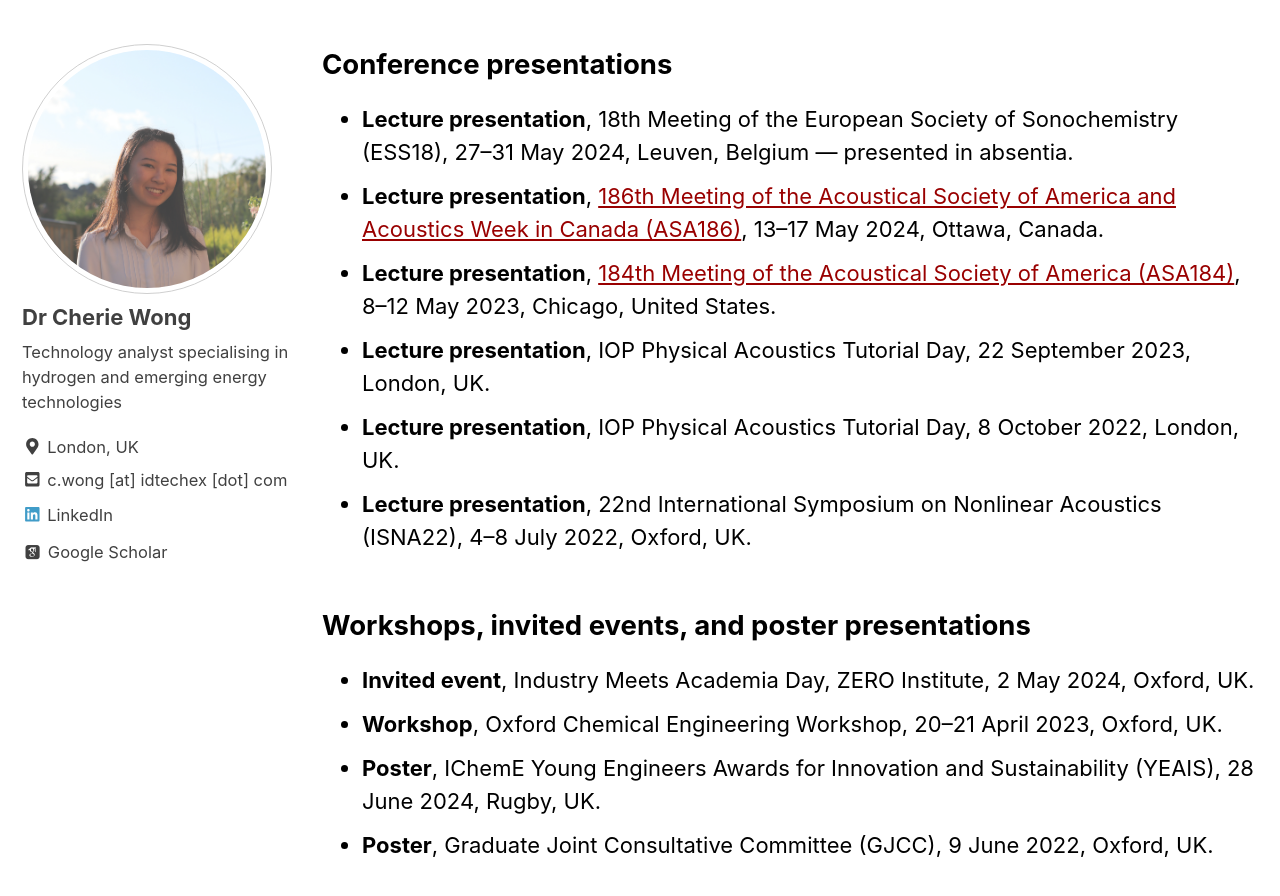
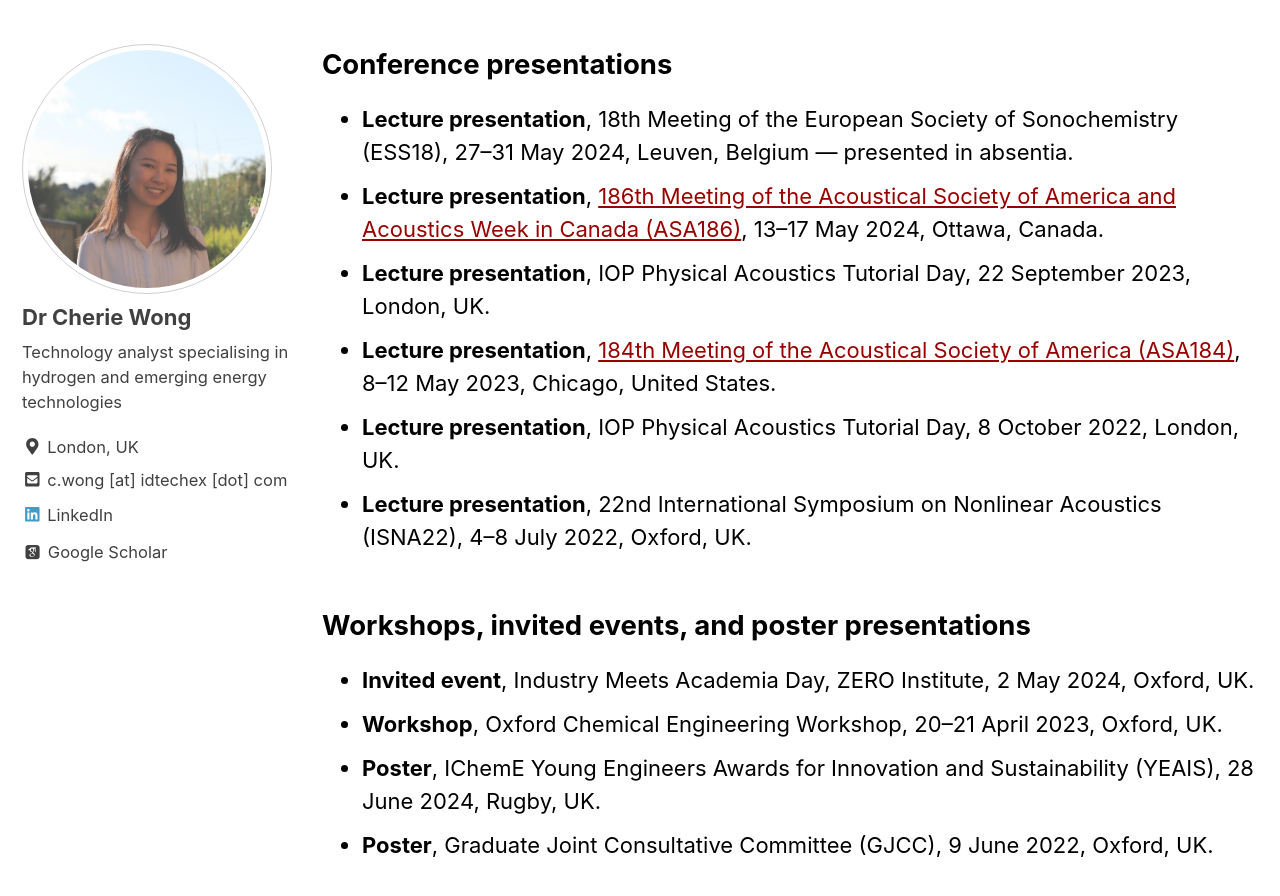
Before and after one commit to cheriewong/cheriewong.github.io, a Jekyll site: the page built from _pages/talks.md, in a window 1280 px wide and 900 px high, scrolled down 844 px. Shown: the top 896 px of the window. Built offline with Jekyll 4.4.1, drawn with Linux system fonts in a browser that asks for light colours; nearby versions of some CDN libraries; some web fonts are replaced.

```diff
--- a/_pages/talks.md
+++ b/_pages/talks.md
@@ -25,8 +25,8 @@ classes: wide
 
 - **Lecture presentation**, 18th Meeting of the European Society of Sonochemistry (ESS18), 27–31 May 2024, Leuven, Belgium — presented in absentia.
 - **Lecture presentation**, [186th Meeting of the Acoustical Society of America and Acoustics Week in Canada (ASA186)](https://pubs.aip.org/asa/jasa/article/155/3_Supplement/A346/3300896/Sono-catalytic-syngas-production-by-low), 13–17 May 2024, Ottawa, Canada.
+- **Lecture presentation**, IOP Physical Acoustics Tutorial Day, 22 September 2023, London, UK.
 - **Lecture presentation**, [184th Meeting of the Acoustical Society of America (ASA184)](https://pubs.aip.org/asa/jasa/article/153/3_supplement/A73/2885469/Improving-sonochemical-efficiency-by-pulsing), 8–12 May 2023, Chicago, United States.
-- **Lecture presentation**, IOP Physical Acoustics Tutorial Day, 22 September 2023, London, UK.
 - **Lecture presentation**, IOP Physical Acoustics Tutorial Day, 8 October 2022, London, UK.
 - **Lecture presentation**, 22nd International Symposium on Nonlinear Acoustics (ISNA22), 4–8 July 2022, Oxford, UK.
 
```
